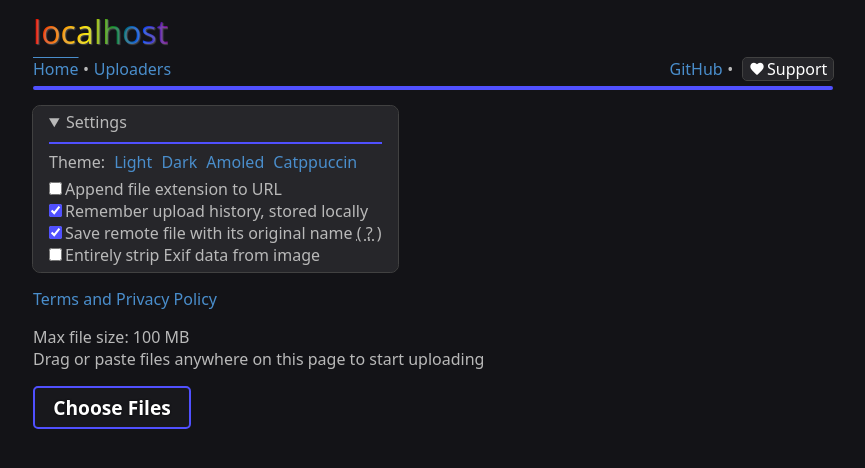
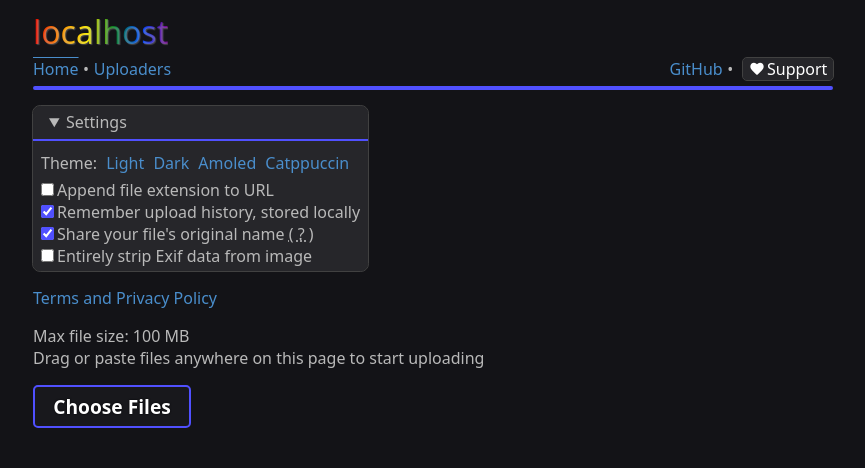
Before and after one commit to 0Supa/uploader, a SvelteKit app: page / in a window 1280 px wide. Both pictures are taken after a click on the heading "Settings". Shown: the top 468 px of the page, without its empty margins (207-1072 px from the left). Built offline with nearby package versions, Linux system fonts and the light colour scheme.

Commit message:
* settings style

```diff
--- a/src/routes/(app)/+layout.svelte
+++ b/src/routes/(app)/+layout.svelte
@@ -152,7 +152,7 @@
                         bind:checked={$userSettings.fileContentDisposition}
                         on:change={saveSettings}
                     />
-                    Save remote file with its original name&nbsp;
+                    Share your file's original name&nbsp;
                     <span
                         class="tooltip"
                         title="Enabling this will show your file's original (local) name to other users in supported browsers; e.g. when saving."
@@ -229,7 +229,6 @@
         display: flex;
         background-color: rgb(var(--bg_h));
         width: fit-content;
-        padding: 0.35rem 1rem 0.35rem 1rem;
         border-radius: 0.45rem;
         gap: 2px;
         flex-direction: column;
@@ -239,7 +238,6 @@
         &[open] {
             background-color: rgb(var(--bg2));
             summary {
-                padding-bottom: 0.55rem;
                 // margin-bottom: 5px;
                 border-bottom: 2px solid rgb(var(--primary));
             }
@@ -247,11 +245,13 @@
 
         summary {
             cursor: pointer;
+            padding: 0.35rem 1rem 0.35rem 1rem;
         }
 
         .container {
             display: flex;
             flex-direction: column;
+            padding: 0.25rem 0.5rem;
         }
     }
 
```
